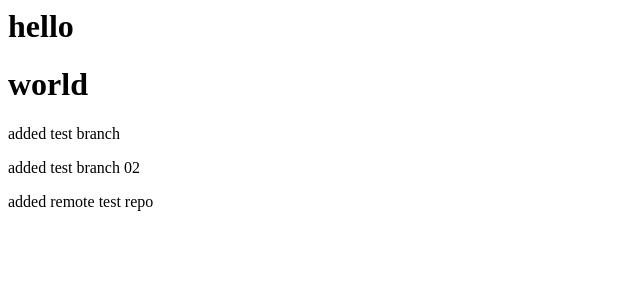
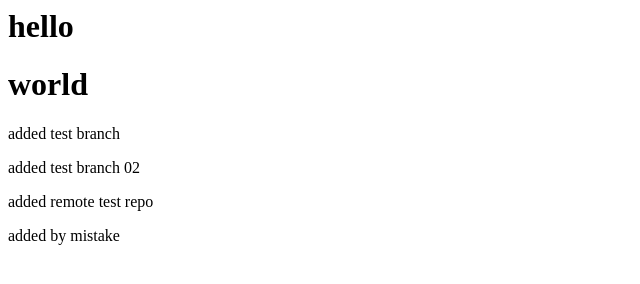
Before and after one commit to ashler24/git-demo, a plain HTML site: page index.html in a window 1280 px wide. Shown: the whole page, without its empty margins (0-640 px from the left). Drawn offline with Linux system fonts and the light colour scheme.

Commit message:
by mistake added

```diff
--- a/index.html
+++ b/index.html
@@ -3,3 +3,4 @@
 <p>added test branch</p>
 <p>added test branch 02</p>
 <p>added remote test repo</p>
+<p>added by mistake</p>
```
